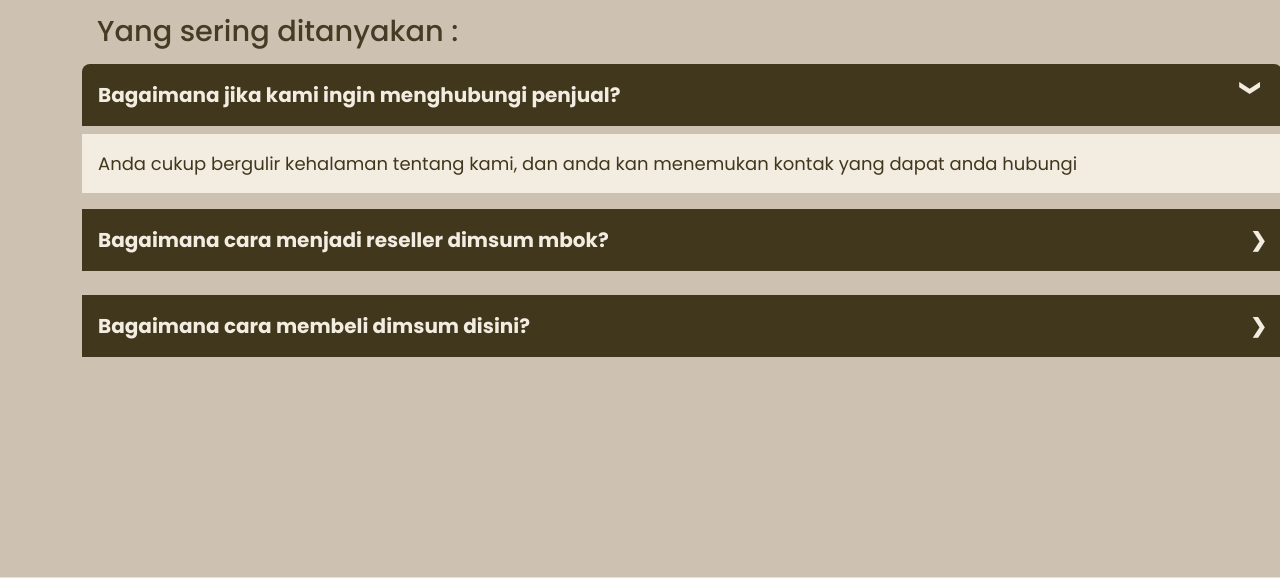
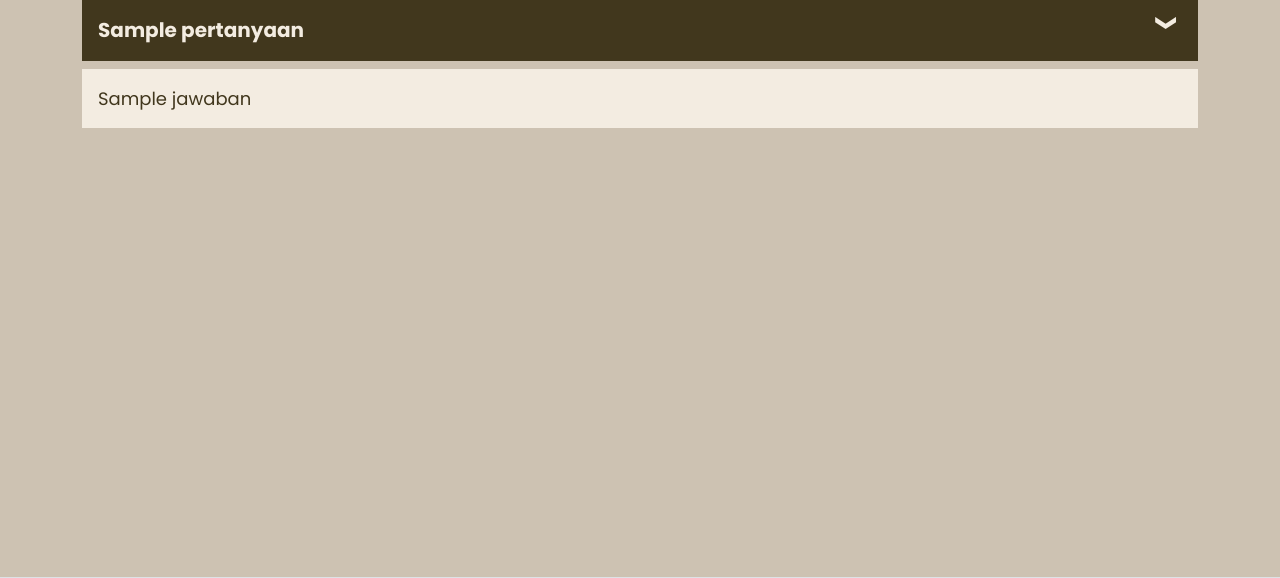
Before and after one commit to SaddamSuryaM/Project_Dimsum, a CodeIgniter 4 app: template SI_Dimsum/app/Views/pages/bantuan.php in a window 1280 px wide. Shown: the part 122-700 px from the top of the page. Run offline with PHP 8.4 and a stand-in for CodeIgniter, Linux system fonts and the light colour scheme; the template is opened without the code that fills it: most values are stand-ins (such as "Sample title", 1, 10 or a date in 2020); some libraries are stand-ins or nearby versions; grey boxes are pictures that could not be loaded.

Commit message:
Update bantuan.php
ubah bantuan sesuai data yang diinput dan masuk ke database

```diff
--- a/SI_Dimsum/app/Views/pages/bantuan.php
+++ b/SI_Dimsum/app/Views/pages/bantuan.php
@@ -89,33 +89,24 @@ input:checked ~ .accordion-content {
   </style>
 
 </head>
+</head>
+<body>
+  <?php
+    $no = 1;
+     foreach ($help as $h): ?>
 
-<body>
-  <h1>Yang sering ditanyakan : </h1>
-  <div class="accordion-wrapper">
-    <div class="accordion">
-      <input type="radio" name="radio-a" id="check1" checked>
-      <label class="accordion-label" for="check1">Bagaimana jika kami ingin menghubungi penjual?</label>
-      <div class="accordion-content">
-        <p>Anda cukup bergulir kehalaman tentang kami, dan anda kan menemukan kontak yang dapat anda hubungi </p>
+      <div class="accordion">
+        <input type="radio" name="radio-a" id="<?php echo 'check' . $no?>" checked>
+        <label class="accordion-label" for="<?php echo 'check' . $no ?>"><?php echo $h['pertanyaan'] ?></label>
+        <div class="accordion-content">
+          <p><?php echo $h['jawaban'] ?></p>
+        </div>
       </div>
-    </div>
-    <div class="accordion">
-      <input type="radio" name="radio-a" id="check2">
-      <label class="accordion-label" for="check2">Bagaimana cara menjadi reseller dimsum mbok?</label>
-      <div class="accordion-content">
-        <p> Cara menjadi reseller cukup mendaftar melalui website ini, dan selanjutnya akan dihubungi oleh admin </p>
-      </div>
-    </div>
-    <div class="accordion">
-      <input type="radio" name="radio-a" id="check3">
-      <label class="accordion-label" for="check3">Bagaimana cara membeli dimsum disini?</label>
-      <div class="accordion-content">
-        <p>If you liked then don't forget to subscribe the channel for latest videos. </p>
-      </div>
-    </div>
-  </div>
-</div>
+
+    <?php
+    $no++;
+  endforeach ?>
+
 </body>
 
 </html>
```
